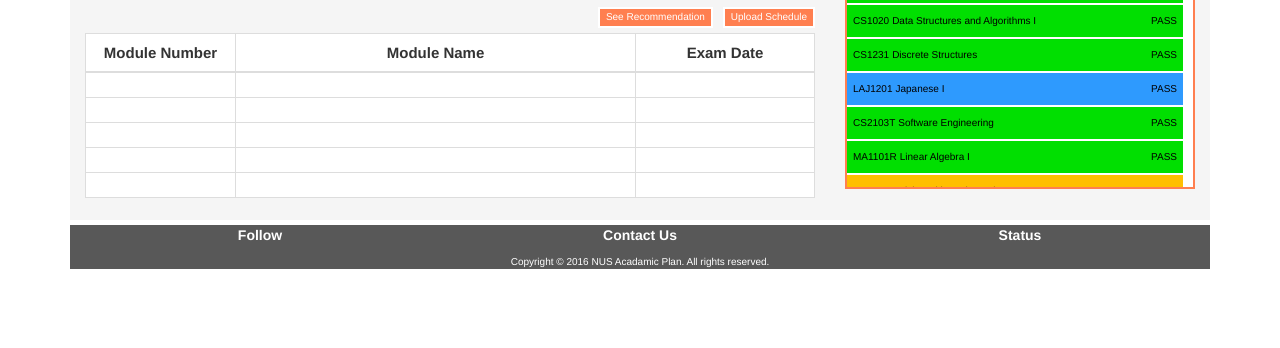
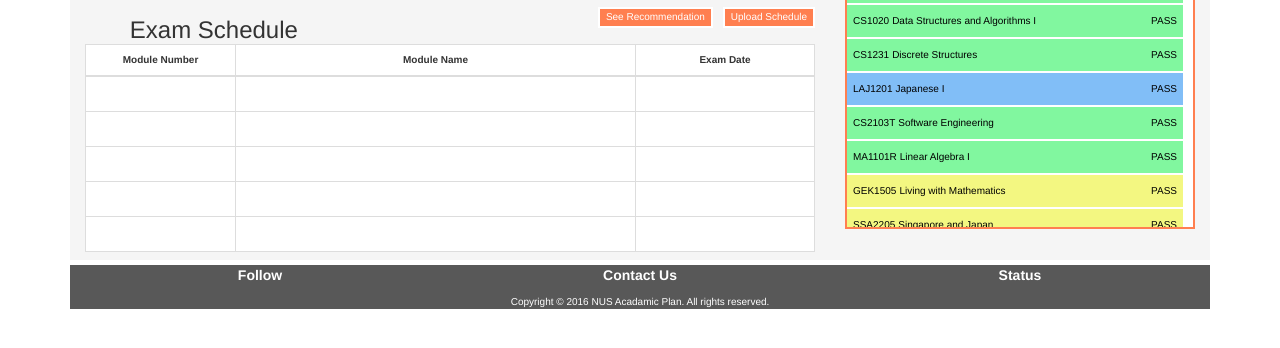
Before and after one commit to Ascalon0823/CS3240Project, a plain HTML site: page homepage.html in a window 1280 px wide. Shown: the part 378-726 px from the top of the page. Drawn offline with nearby package versions, Linux system fonts and the light colour scheme.

Commit message:
color of module list + exam table

```diff
--- a/css/style.css
+++ b/css/style.css
@@ -33,7 +33,7 @@
     /*border:1px solid #000;*/
     /*width:950px;*/
     width:100%;
-    height:520px;
+    height:560px;
     margin:5px 0 5px 0;
     background-color: #F5F5F5;
 }
@@ -79,7 +79,7 @@ p1 {
 .infowindow {
     background-color: white;
     border: 2px solid #FF7F50;
-    height: 220px;
+    height: 260px;
     width: 350px;
     overflow: scroll;
     overflow-x: hidden;
@@ -433,12 +433,13 @@ div.results::-webkit-scrollbar{
 
 
 .examinforow {
-    height: 25px;
+    height: 35px;
 }
 
 .examinfotitle {
-    font-size: 15px;
+    font-size: 10px;
     font-weight: bold;
+    height: 10px;
 }
 
 #progBar_ULR {
@@ -559,16 +560,89 @@ div.results::-webkit-scrollbar{
 }
 
 #ModuleNumber1 {
-    font-size: 8px;
+    font-size: 6px;
     height: 10px;
 }
 
 #ModuleName1 {
-        font-size: 8px;
+    font-size: 6px;
     height: 10px;
 }
 
 #ExamDate1 {
-        font-size: 8px;
+    font-size: 6px;
     height: 10px;
 }
+
+#ModuleNumber2 {
+    font-size: 6px;
+    height: 10px;
+}
+
+#ModuleName2 {
+    font-size: 6px;
+    height: 10px;
+}
+
+#ExamDate2 {
+    font-size: 6px;
+    height: 10px;
+}
+
+#ModuleNumber3 {
+    font-size: 6px;
+    height: 10px;
+}
+
+#ModuleName3 {
+    font-size: 6px;
+    height: 10px;
+}
+
+#ExamDate3 {
+    font-size: 6px;
+    height: 10px;
+}
+
+#ModuleNumber4 {
+    font-size: 6px;
+    height: 10px;
+}
+
+#ModuleName4 {
+    font-size: 6px;
+    height: 10px;
+}
+
+#ExamDate4 {
+    font-size: 6px;
+    height: 10px;
+}
+
+#ModuleNumber5 {
+    font-size: 6px;
+    height: 10px;
+}
+
+#ModuleName5 {
+    font-size: 6px;
+    height: 10px;
+}
+
+#ExamDate5 {
+    font-size: 6px;
+    height: 10px;
+}
+.tabletitle {
+    height: 15px;
+}
+
+.examinfo {
+    height: 15px;
+}
+
+.examschedule {
+    display: inline;
+    padding-right: 300px;
+    padding-bottom: 50px;
+}
--- a/homepage.html
+++ b/homepage.html
@@ -70,6 +70,7 @@
                     </div>
 
                     <div class="buttonoftable">
+                        <h3 class="examschedule">Exam Schedule</h3>
                         <input type="button" value="Upload Schedule" id="ScheduleUpload">
                         <input type="button" value="See Recommendation" id="RecommendationUpload"><a href="Recommandation%20Schedule.html"></a>
                     </div>
@@ -573,9 +574,50 @@
                             ModuleName = id;
                             ModuleNumber = mod.name;
                             ModuleDate = mod.exam;
-                            $('#ModuleNumber1').empty().append(ModuleName);
-                            $('#ModuleName1').empty().append(ModuleNumber);
-                            $('#ExamDate1').empty().append(ModuleDate);
+
+                            var checkEmpty = document.getElementById('ModuleNumber1');
+                            var checkClash = checkEmpty.childNodes.length;
+                            if(checkClash>=1){
+                                var checkEmpty = document.getElementById('ModuleNumber2');
+                                var checkClash = checkEmpty.childNodes.length;
+                                if(checkClash>=1){
+                                    var checkEmpty = document.getElementById('ModuleNumber3');
+                                    var checkClash = checkEmpty.childNodes.length;
+                                    if(checkClash>=1){
+                                        var checkEmpty = document.getElementById('ModuleNumber4');
+                                        var checkClash = checkEmpty.childNodes.length;
+                                        if(checkClash>=1){
+                                            $('#ModuleNumber5').empty().append(ModuleName);
+                                            $('#ModuleName5').empty().append(ModuleNumber);
+                                            $('#ExamDate5').empty().append(ModuleDate);
+                                            return false;
+                                        }
+                                        else{
+                                            $('#ModuleNumber4').empty().append(ModuleName);
+                                            $('#ModuleName4').empty().append(ModuleNumber);
+                                            $('#ExamDate4').empty().append(ModuleDate);
+                                            return false;
+                                        }
+                                    }
+                                    else{
+                                        $('#ModuleNumber3').empty().append(ModuleName);
+                                        $('#ModuleName3').empty().append(ModuleNumber);
+                                        $('#ExamDate3').empty().append(ModuleDate);
+                                        return false;
+                                    }
+                                }
+                                else{
+                                    $('#ModuleNumber2').empty().append(ModuleName);
+                                    $('#ModuleName2').empty().append(ModuleNumber);
+                                    $('#ExamDate2').empty().append(ModuleDate);
+                                    return false;
+                                }
+                            }
+                            else{
+                                $('#ModuleNumber1').empty().append(ModuleName);
+                                $('#ModuleName1').empty().append(ModuleNumber);
+                                $('#ExamDate1').empty().append(ModuleDate);
+                            }
                             return false;
                         }
                     }
@@ -614,26 +656,26 @@
                     button.appendChild(stateDiv);
                     if(mod.type=="P"){
                         if(state == "PASS"){
-                            button.style.backgroundColor= "#01DF01";
+                            button.style.backgroundColor= "#81F79F";
                         }
                         else{
-                            button.style.backgroundColor= "#B4FFA3";
+                            button.style.backgroundColor= "#A9F5A9";
                         }
                     }
                     else if(mod.type=="U"){
                         if(state == "PASS"){
-                            button.style.backgroundColor= "#2E9AFE";
+                            button.style.backgroundColor= "#81BEF7";
                         }
                         else{
-                            button.style.backgroundColor= "#81F7F3";
+                            button.style.backgroundColor= "#A9D0F5";
                         }
                     }
                     else if(mod.type=="L"){
                         if(state == "PASS"){
-                            button.style.backgroundColor= "#FFBF00";
+                            button.style.backgroundColor= "#F3F781";
                         }
                         else{
-                            button.style.backgroundColor= "#F3F781";
+                            button.style.backgroundColor= "#F2F5A9";
                         }
                     }
                     if(state=="LOCK"){
```
